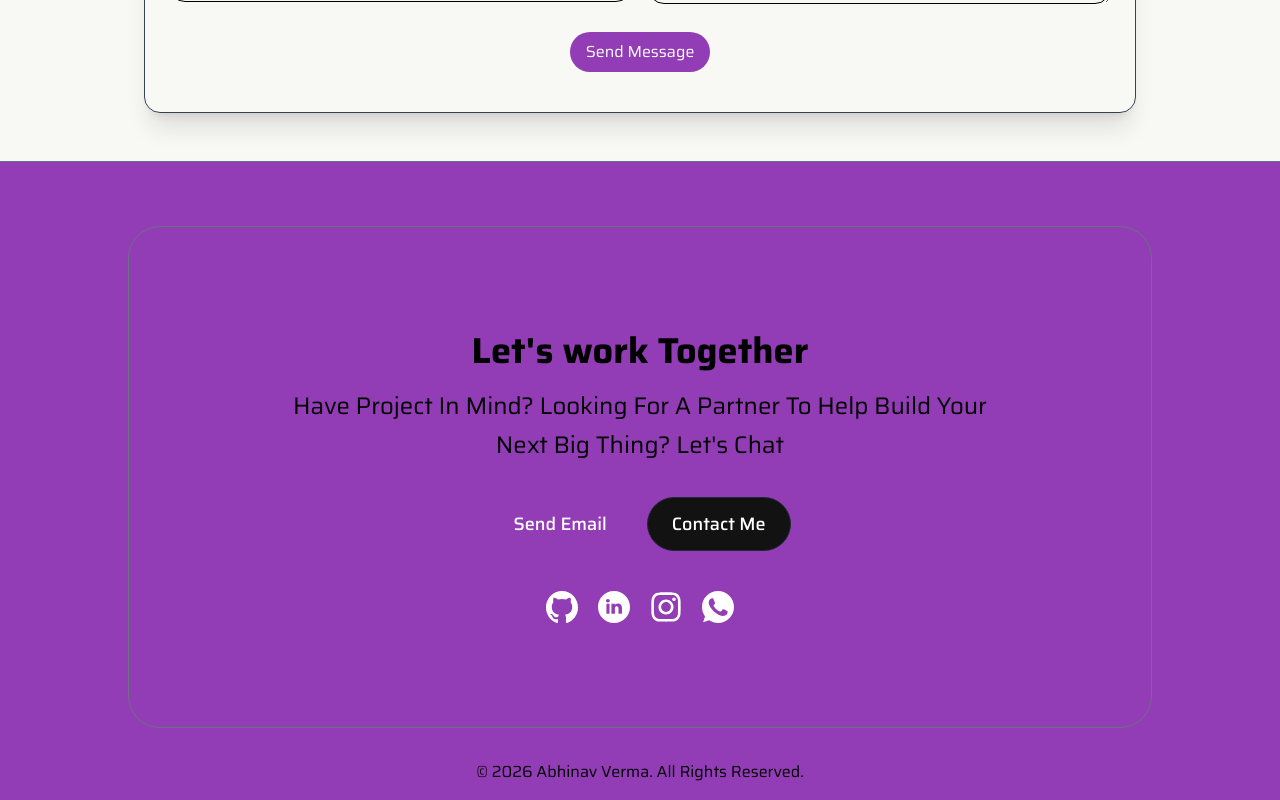
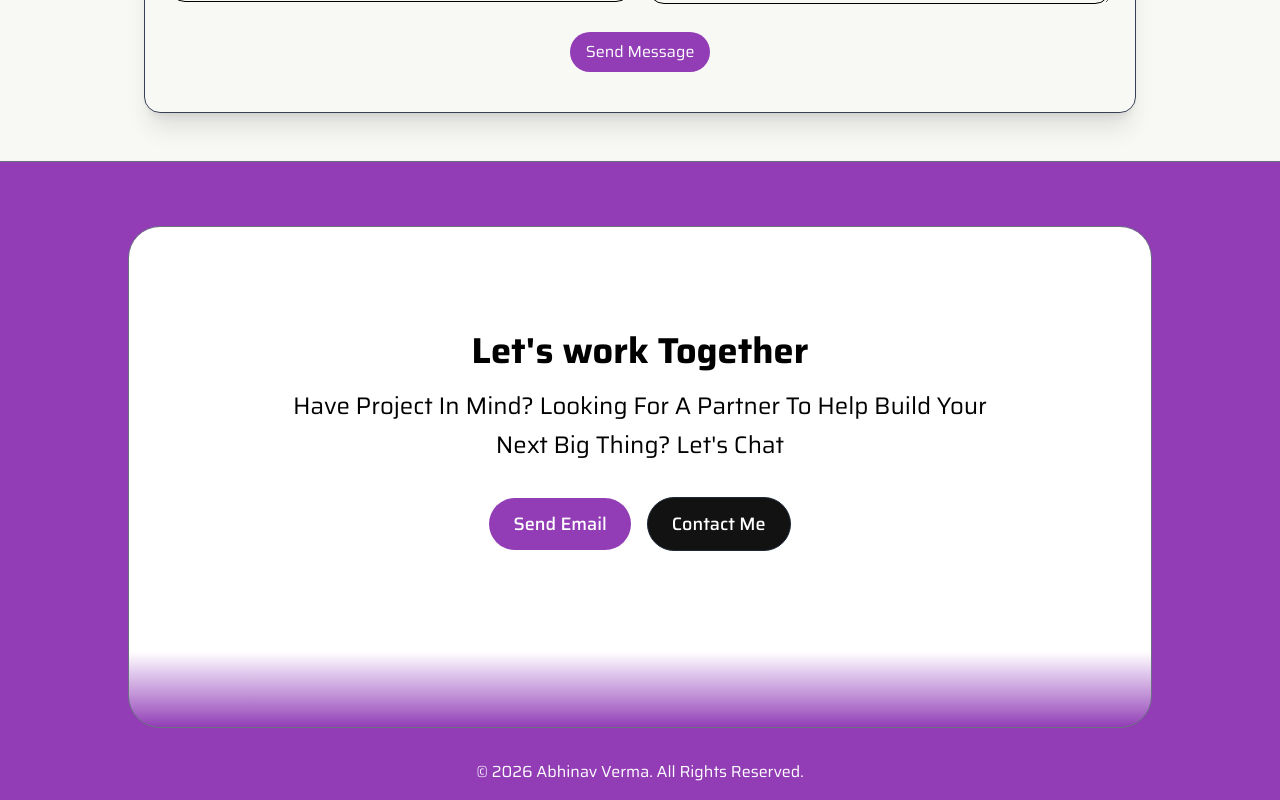
Before and after one commit to abhinavverma658/abhinavverma658.github.io, a React (Vite) app: page / in a window 1280 px wide. Shown: the part 4398-5198 px from the top of the page. Built offline with nearby package versions, Linux system fonts and the light colour scheme; no server answers.

Commit message:
fixed contact.jsx light theme issue

```diff
--- a/src/components/contact.jsx
+++ b/src/components/contact.jsx
@@ -4,7 +4,7 @@
   return (
     <div className="pl-6 pr-6 bg-[#923cb5] dark:bg-black pt-16">
       <div
-        className="max-w-5xl mx-auto p-12 md:p-26  mb-8 dark:bg-linear-to-b from-black-900 from-85% to-purple-500  rounded-4xl border border-gray-500"
+        className="max-w-5xl mx-auto p-12 md:p-26  mb-8 bg-gradient-to-b from-white from-85% to-[#923cb5] dark:bg-gradient-to-b dark:from-black dark:from-85% dark:to-purple-500  rounded-4xl border border-gray-500"
         id="contact"
       >
         <h2 className="text-4xl font-bold mb-4 text-center dark:text-white">
@@ -200,7 +200,7 @@
         </div>
       </div>
 
-      <div className="text-center dark:text-white pb-4">
+      <div className="text-center text-white pb-4">
         © {new Date().getFullYear()} Abhinav Verma. All Rights Reserved.
       </div>
     </div>
```
